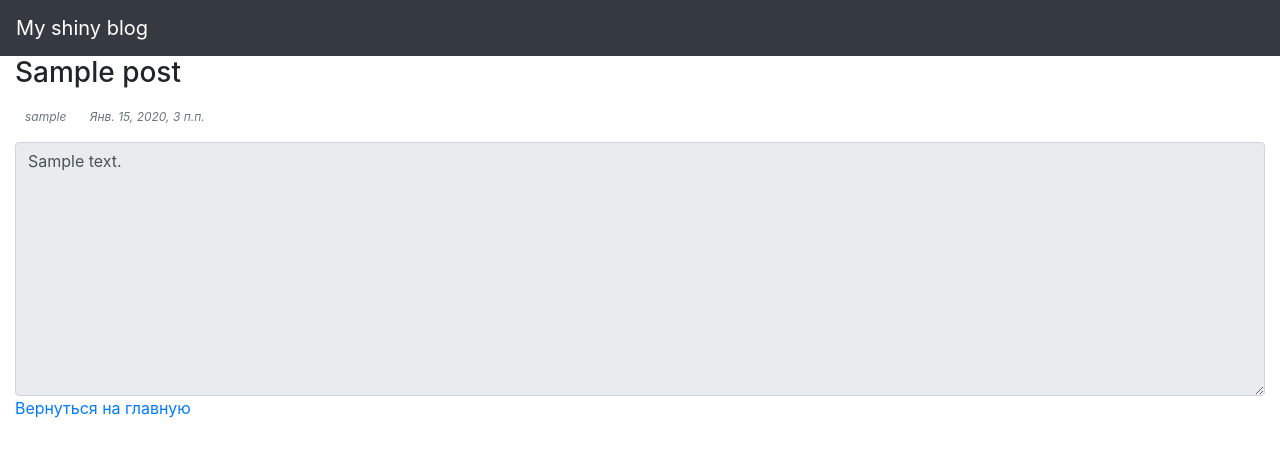
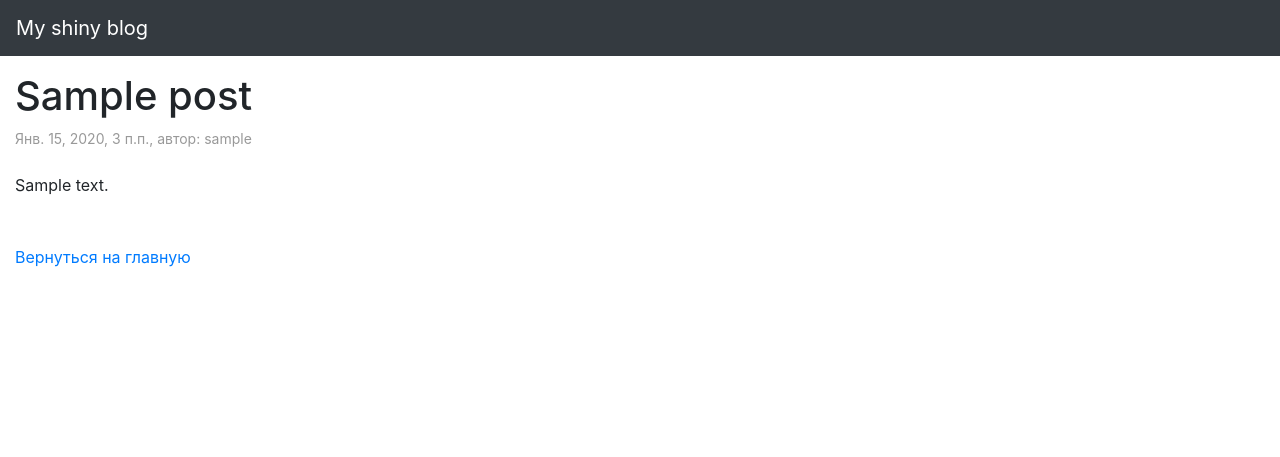
Before and after one commit to Nuri95/blog, a Django app: template blog/post/templates/post/post.html in a window 1280 px wide. Shown: the top 457 px of the page. Run offline with Django 3.2, Linux system fonts and the light colour scheme; the template is opened without the code that fills it: values that come from a table or form of the project are taken from there, others are empty; tables that the repository leaves empty hold one stand-in row (values such as "Sample post"); parts of the project's set-up code (start-up, migrations or seed data) failed here and were passed over; some libraries are stand-ins or nearby versions.

Commit message:
поправили страницу поста

```diff
--- a/blog/post/static/css/main.css
+++ b/blog/post/static/css/main.css
@@ -25,3 +25,11 @@
 form{
     width: 100%;
 }
+.post-body {
+    white-space: pre;
+}
+
+.post-info {
+    color: #999;
+    font-size: 14px;
+}
--- a/blog/post/templates/post/post.html
+++ b/blog/post/templates/post/post.html
@@ -1,31 +1,22 @@
 {% extends 'post/base.html' %}
 {% block content %}
-<div>
-    <div class="post">
-        <div>
-            <blockquote class="blockquote">
-                <h3>
-                    {{ post.title }}
-                </h3>
-                <footer class="blockquote-footer font-italic footer_list">
-                    <span>{{ post.user }}</span>
-                    <span> {{ post.date }}</span>
-                </footer>
-            </blockquote>
+
+<div class="row mt-3">
+    <div class="col-sm-7">
+        <div class="post-header">
+            <h1>{{ post.title }}</h1>
         </div>
-        <div>
-            <textarea name="body" disabled="disabled"  class="form-control" rows="10">{{ post.body }}</textarea>
+        <div class="post-info">
+            {{ post.date }}, автор: {{ post.user }}
         </div>
-        <div>
-            {% if post.user == user %}
-                <a href="{% url 'view_edit' post.id %}">Редактировать</a>
-            {% endif %}
-        </div>
-        <div>
-            <a href="{% url 'view_posts' %}">Вернуться на главную</a>
-        </div>
+        <div class="post-body mt-4">{{ post.body }}</div>
     </div>
-
+</div>
+<div class="mt-5">
+    {% if post.user == user %}
+    <a href="{% url 'view_edit' post.id %}" class="mr-3">Редактировать</a>
+    {% endif %}
+    <a href="{% url 'view_posts' %}">Вернуться на главную</a>
 </div>
 
 {% endblock %}
```
